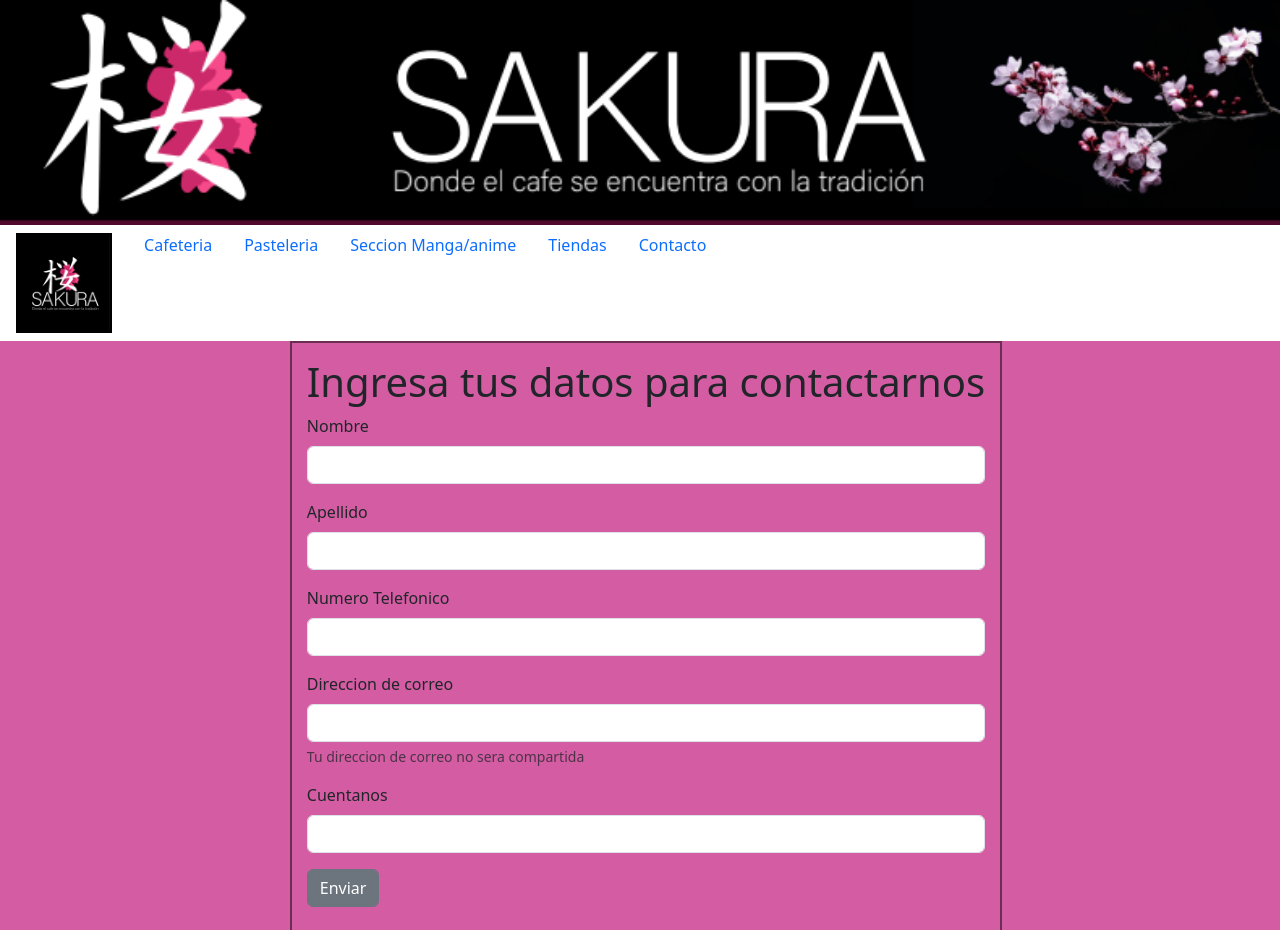
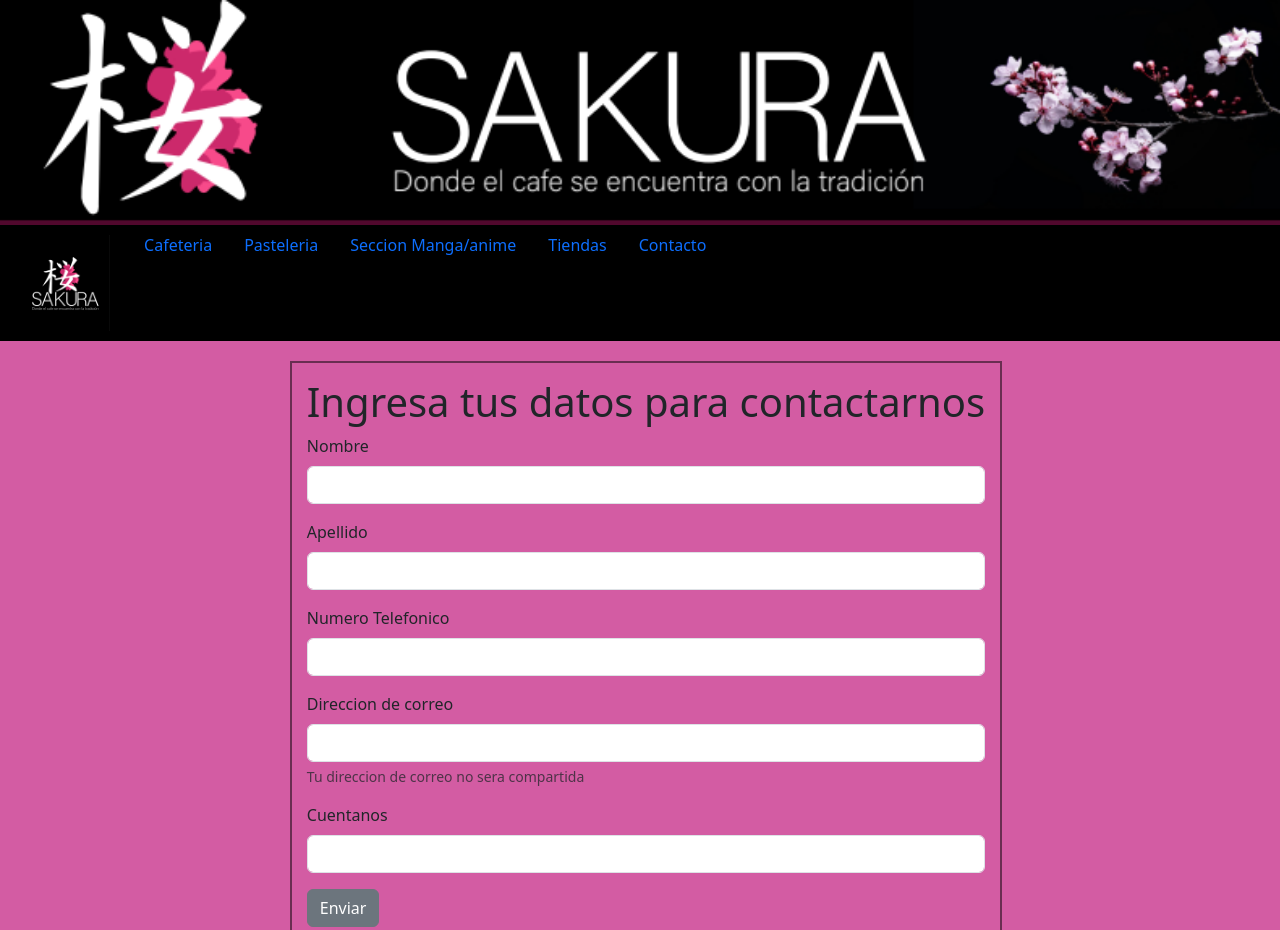
Before and after one commit to ulises1999/PreEntrega3-Pandeles, a plain HTML site: page pages/contacto.html in a window 1280 px wide. Shown: the top 930 px of the page. Drawn offline with nearby package versions, Linux system fonts and the light colour scheme.

Commit message:
background nav

```diff
--- a/css/style.css
+++ b/css/style.css
@@ -152,4 +152,10 @@ a{
 .bootstrapForm{
   padding: 15px;
   border:solid 2px rgb(0, 0, 0, 0.5);
+  margin: 20px 0 ;
+
 }
+
+header nav{
+  background-color: black;
+}
```
